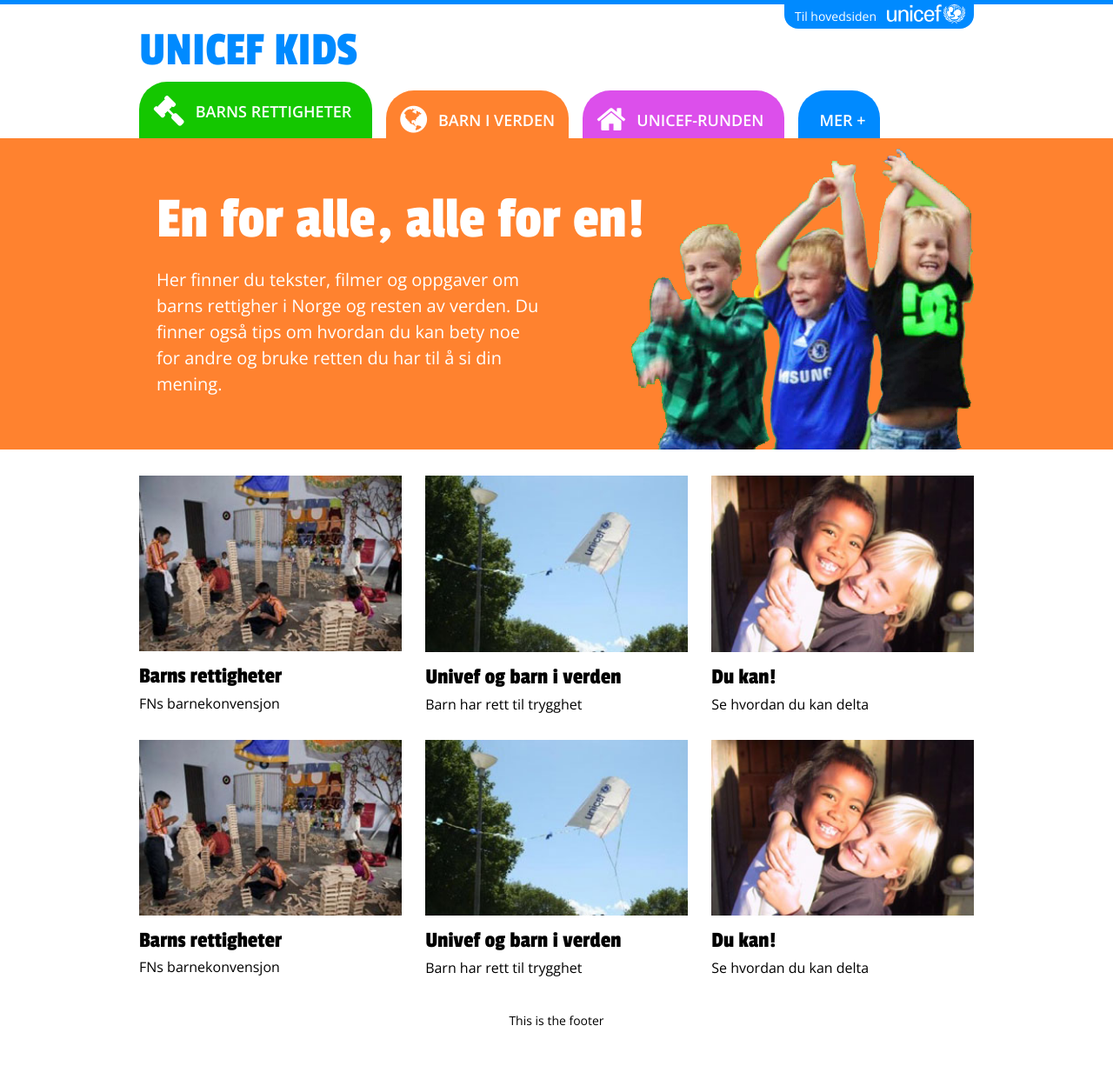
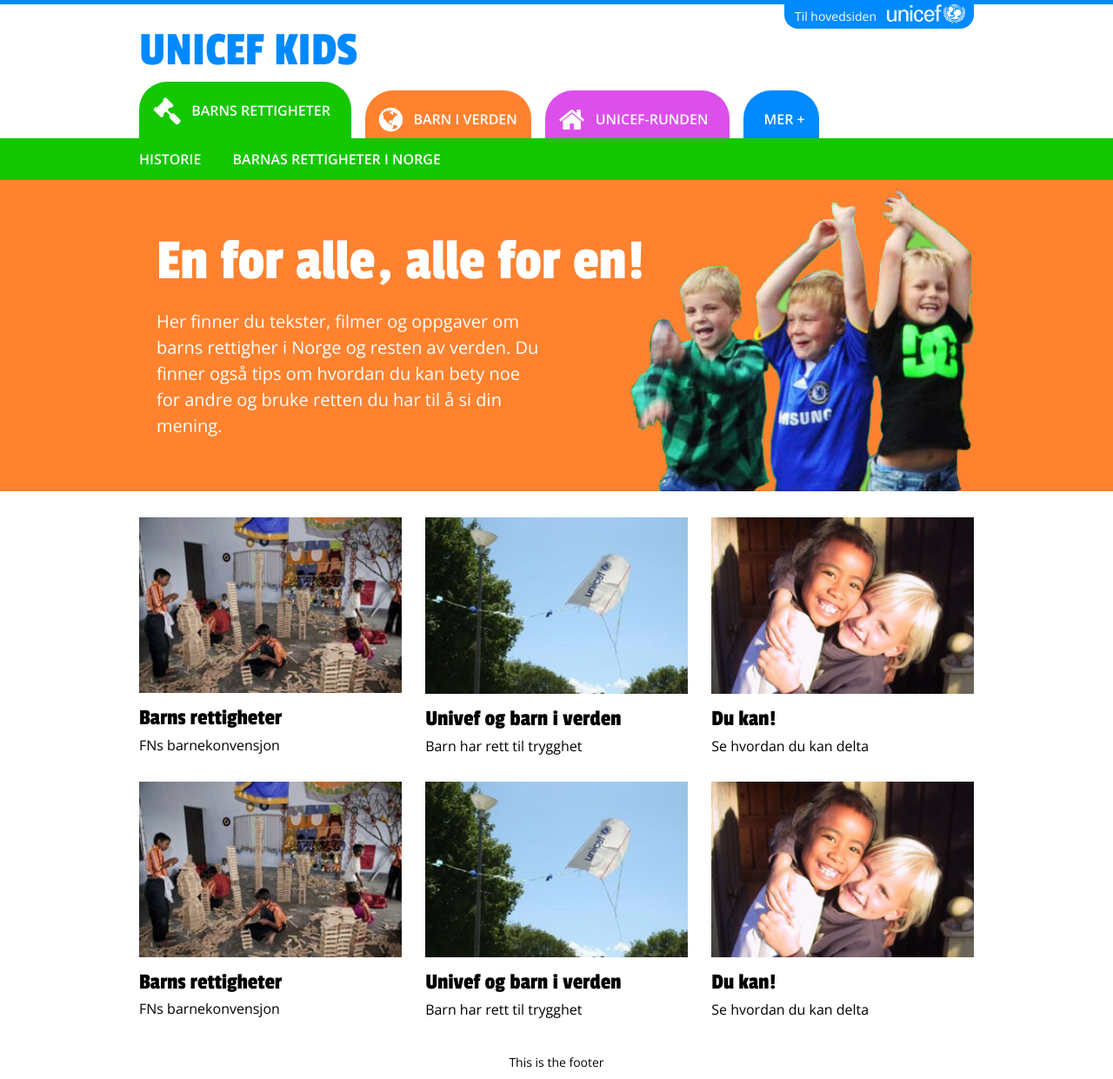
Before and after one commit to front/unicef-kids-static, a Jekyll site: the page built from index.html, in a window 1280 px wide. Shown: the whole page at 87% size. Built offline with Jekyll 4.4.1, drawn with Linux system fonts in a browser that asks for light colours; nearby versions of some CDN libraries; before the commit the page ends 1193 px from its top, so only the background shows below that.

Commit message:
Add category to body

```diff
--- a/_layouts/default.html
+++ b/_layouts/default.html
@@ -14,7 +14,7 @@
       <link href="/css/ie.css" media="screen, projection" rel="stylesheet" type="text/css" />
   <![endif]-->
 </head>
-<body>
+<body class="{% case page.tab %}{% when 1 %}active-category-1{% when 2 %}active-category-2{% when 3 %}active-category-3{% else %}active-category-default{% endcase %}">
 <header class="page-header">
   <div class="page-header--top">
     <div class="l-container">
@@ -29,42 +29,42 @@
         <a href="/">UNICEF KIDS</a>
       </div>
 
-      <nav class="top-menu">
+      <nav class="menu-tabs">
         <ul>
-          <li class="{% if page.tab == 1 %}active{% endif %}">
-            <a href="/">
+          <li class="{% if page.tab == 1 %}active{% endif %} menu-tab menu-tab__category-1">
+            <a class="menu-tab--link" href="/">
               <i class="fa fa-gavel fa-2x"></i>
               <span>Barns rettigheter<span>
             </a>
-            <div class="sub-menu">
+            <div class="sub-menu menu-tab--sub">
               <ul>
-                <li><a href="#0">Historie</a></li>
-                <li><a href="#0">Barnas rettigheter i Norge</a></li>
+                <li><a class="menu-tab--sub-link" href="#0">Historie</a></li>
+                <li><a class="menu-tab--sub-link" href="#0">Barnas rettigheter i Norge</a></li>
               </ul>
             </div>
           </li>
-          <li class="{% if page.tab == 2 %}active{% endif %}">
-            <a href="content.html">
+          <li class="{% if page.tab == 2 %}active{% endif %} menu-tab menu-tab__category-2">
+            <a class="menu-tab--link" href="content.html">
               <i class="fa fa-globe fa-2x"></i>
               <span>Barn i verden</span>
             </a>
-            <div class="sub-menu">
+            <div class="sub-menu menu-tab--sub">
               <ul>
-                <li><a href="#0">Dette er UNICEF</a></li>
-                <li><a href="#0">Fatka om barn</a></li>
-                <li><a href="#0">Barnearbeid</a></li>
+                <li><a class="menu-tab--sub-link" href="#0">Dette er UNICEF</a></li>
+                <li><a class="menu-tab--sub-link" href="#0">Fatka om barn</a></li>
+                <li><a class="menu-tab--sub-link" href="#0">Barnearbeid</a></li>
               </ul>
             </div>
           </li>
-          <li class="{% if page.tab == 3 %}active{% endif %}">
-            <a href="/">
+          <li class="{% if page.tab == 3 %}active{% endif %} menu-tab menu-tab__category-3">
+            <a class="menu-tab--link" href="/">
               <i class="fa fa-home fa-2x"></i>
               <span>Unicef-runden<span>
             </a>
-            <ul class="sub-menu"></ul>
+            <ul class="sub-menu menu-tab--sub"></ul>
           </li>
-          <li>
-            <a href="javascript:void(0)" onclick="toggleMenu();">
+          <li class="menu-tab menu-tab__category-default">
+            <a class="menu-tab--link" href="javascript:void(0)" onclick="toggleMenu();">
               <span>Mer +</span>
             </a>
           </li>
@@ -86,7 +86,7 @@
               <img src="/img/story.jpg">
               <span>Barns rettigheter</span>
             </a>
-            <ul class="sub-menu category--sub-links">
+            <ul class="category--sub-links">
               <li><a href="#0" class="category--sub-link">Historie</a></li>
               <li><a href="#0" class="category--sub-link">Barnas rettigheter i Norge</a></li>
             </ul>
@@ -96,7 +96,7 @@
               <img src="/img/story-2.jpg">
               <span>Barn i verden</span>
             </a>
-            <ul class="sub-menu category--sub-links">
+            <ul class="category--sub-links">
               <li><a href="#0" class="category--sub-link">Dette er UNICEF</a></li>
               <li><a href="#0" class="category--sub-link">Fatka om barn</a></li>
               <li><a href="#0" class="category--sub-link">Barnearbeid</a></li>
@@ -113,7 +113,7 @@
               <img src="/img/story.jpg">
               <span>Du kan</span>
             </a>
-            <ul class="sub-menu category--sub-links">
+            <ul class="category--sub-links">
               <li><a href="#0" class="category--sub-link">Til deg som fadder</a></li>
             </ul>
           </li>
@@ -128,7 +128,7 @@
               <img src="/img/story-3.jpg">
               <span>Kryssord og andre nøtter</span>
             </a>
-            <ul class="sub-menu category--sub-links">
+            <ul class="category--sub-links">
               <li><a href="#0" class="category--sub-link">Kryssord</a></li>
               <li><a href="#0" class="category--sub-link">Puslespill</a></li>
               <li><a href="#0" class="category--sub-link">rebus</a></li>
--- a/css/style.css
+++ b/css/style.css
@@ -140,18 +140,18 @@
 }
 
 /* line 53, ../sass/partials/base/_helper-classes.scss */
-.clearfix, .g-half, .g-third, .page-header .unicef-home, .top-menu {
+.clearfix, .g-half, .g-third, .page-header .unicef-home, .menu-tabs {
   *zoom: 1;
 }
 /* line 59, ../sass/partials/base/_helper-classes.scss */
-.clearfix:before, .g-half:before, .g-third:before, .page-header .unicef-home:before, .top-menu:before, .clearfix:after, .g-half:after, .g-third:after, .page-header .unicef-home:after, .top-menu:after {
+.clearfix:before, .g-half:before, .g-third:before, .page-header .unicef-home:before, .menu-tabs:before, .clearfix:after, .g-half:after, .g-third:after, .page-header .unicef-home:after, .menu-tabs:after {
   content: " ";
   /* 1 */
   display: table;
   /* 2 */
 }
 /* line 64, ../sass/partials/base/_helper-classes.scss */
-.clearfix:after, .g-half:after, .g-third:after, .page-header .unicef-home:after, .top-menu:after {
+.clearfix:after, .g-half:after, .g-third:after, .page-header .unicef-home:after, .menu-tabs:after {
   clear: both;
 }
 
@@ -425,49 +425,54 @@
   }
 }
 
-/* line 21, ../sass/partials/module/partials/_top-menu.scss */
-.top-menu {
+/* line 9, ../sass/partials/module/partials/_top-menu.scss */
+.menu-tabs {
   position: absolute;
   top: 0;
   left: 0;
+  font-weight: 600;
 }
-/* line 26, ../sass/partials/module/partials/_top-menu.scss */
-.top-menu ul {
+/* line 16, ../sass/partials/module/partials/_top-menu.scss */
+.menu-tabs ul {
   margin: 16px 15px;
   padding: 0;
 }
 @media (min-width: 480px) {
-  /* line 26, ../sass/partials/module/partials/_top-menu.scss */
-  .top-menu ul {
+  /* line 16, ../sass/partials/module/partials/_top-menu.scss */
+  .menu-tabs ul {
     margin: 20px 15px;
   }
 }
-/* line 35, ../sass/partials/module/partials/_top-menu.scss */
-.top-menu li {
+/* line 25, ../sass/partials/module/partials/_top-menu.scss */
+.menu-tabs .menu-tab {
   display: none;
 }
-/* line 37, ../sass/partials/module/partials/_top-menu.scss */
-.top-menu li.more {
+/* line 28, ../sass/partials/module/partials/_top-menu.scss */
+.menu-tabs .menu-tab.more {
   display: block;
 }
-/* line 42, ../sass/partials/module/partials/_top-menu.scss */
-.top-menu a {
+/* line 33, ../sass/partials/module/partials/_top-menu.scss */
+.menu-tabs .menu-tab--lnk {
   color: #008aff;
   font-size: 1.125em;
   font-weight: 600;
 }
 @media (min-width: 960px) {
-  /* line 21, ../sass/partials/module/partials/_top-menu.scss */
-  .top-menu {
+  /* line 9, ../sass/partials/module/partials/_top-menu.scss */
+  .menu-tabs {
     position: relative;
   }
-  /* line 50, ../sass/partials/module/partials/_top-menu.scss */
-  .top-menu ul {
+  /* line 42, ../sass/partials/module/partials/_top-menu.scss */
+  .menu-tabs .more {
+    display: none;
+  }
+  /* line 46, ../sass/partials/module/partials/_top-menu.scss */
+  .menu-tabs ul {
     width: 100%;
     margin: 0;
   }
-  /* line 55, ../sass/partials/module/partials/_top-menu.scss */
-  .top-menu li {
+  /* line 51, ../sass/partials/module/partials/_top-menu.scss */
+  .menu-tabs .menu-tab {
     list-style: none;
     display: block;
     float: left;
@@ -475,119 +480,85 @@
     padding: 0;
     text-transform: uppercase;
   }
-  /* line 63, ../sass/partials/module/partials/_top-menu.scss */
-  .top-menu li + li {
+  /* line 59, ../sass/partials/module/partials/_top-menu.scss */
+  .menu-tabs .menu-tab + .menu-tab {
     margin-left: 16px;
   }
-  /* line 67, ../sass/partials/module/partials/_top-menu.scss */
-  .top-menu li.more {
-    display: none;
-  }
   /* line 2, ../sass/partials/module/partials/_top-menu.scss */
-  .top-menu li:nth-child(1) a {
+  .menu-tabs .menu-tab__category-1 .menu-tab--link {
     background-color: #14c700;
-    color: white;
     -webkit-border-radius: 32px 32px 0 0;
     -moz-border-radius: 32px 32px 0 0;
     -ms-border-radius: 32px 32px 0 0;
     -o-border-radius: 32px 32px 0 0;
     border-radius: 32px 32px 0 0;
   }
-  /* line 11, ../sass/partials/module/partials/_top-menu.scss */
-  .top-menu li:nth-child(1) ul li {
-    border-top: 1px solid #11ae00;
-    background-color: #14c700;
-  }
-  /* line 15, ../sass/partials/module/partials/_top-menu.scss */
-  .top-menu li:nth-child(1) ul a {
-    color: white !important;
-  }
   /* line 2, ../sass/partials/module/partials/_top-menu.scss */
-  .top-menu li:nth-child(2) a {
+  .menu-tabs .menu-tab__category-2 .menu-tab--link {
     background-color: #ff822f;
-    color: white;
     -webkit-border-radius: 32px 32px 0 0;
     -moz-border-radius: 32px 32px 0 0;
     -ms-border-radius: 32px 32px 0 0;
     -o-border-radius: 32px 32px 0 0;
     border-radius: 32px 32px 0 0;
   }
-  /* line 11, ../sass/partials/module/partials/_top-menu.scss */
-  .top-menu li:nth-child(2) ul li {
-    border-top: 1px solid #ff7316;
-    background-color: #ff822f;
-  }
-  /* line 15, ../sass/partials/module/partials/_top-menu.scss */
-  .top-menu li:nth-child(2) ul a {
-    color: white !important;
-  }
   /* line 2, ../sass/partials/module/partials/_top-menu.scss */
-  .top-menu li:nth-child(3) a {
+  .menu-tabs .menu-tab__category-3 .menu-tab--link {
     background-color: #dc4feb;
-    color: white;
     -webkit-border-radius: 32px 32px 0 0;
     -moz-border-radius: 32px 32px 0 0;
     -ms-border-radius: 32px 32px 0 0;
     -o-border-radius: 32px 32px 0 0;
     border-radius: 32px 32px 0 0;
   }
-  /* line 11, ../sass/partials/module/partials/_top-menu.scss */
-  .top-menu li:nth-child(3) ul li {
-    border-top: 1px solid #d738e8;
-    background-color: #dc4feb;
-  }
-  /* line 15, ../sass/partials/module/partials/_top-menu.scss */
-  .top-menu li:nth-child(3) ul a {
-    color: white !important;
-  }
   /* line 2, ../sass/partials/module/partials/_top-menu.scss */
-  .top-menu li:nth-child(4) a {
+  .menu-tabs .menu-tab__category-default .menu-tab--link {
     background-color: #008aff;
-    color: white;
     -webkit-border-radius: 32px 32px 0 0;
     -moz-border-radius: 32px 32px 0 0;
     -ms-border-radius: 32px 32px 0 0;
     -o-border-radius: 32px 32px 0 0;
     border-radius: 32px 32px 0 0;
   }
-  /* line 88, ../sass/partials/module/partials/_top-menu.scss */
-  .top-menu a {
+  /* line 77, ../sass/partials/module/partials/_top-menu.scss */
+  .menu-tabs .menu-tab--link {
     display: block;
     float: left;
     padding: 16px;
     height: 55px;
     line-height: 47px;
+    color: white;
     -webkit-transition: all 0.2s ease-out;
     -moz-transition: all 0.2s ease-out;
     -o-transition: all 0.2s ease-out;
     transition: all 0.2s ease-out;
   }
-  /* line 96, ../sass/partials/module/partials/_top-menu.scss */
-  .top-menu a i {
+  /* line 86, ../sass/partials/module/partials/_top-menu.scss */
+  .menu-tabs .menu-tab--link i {
     display: inline-block;
     -webkit-transition: all 0.2s ease-out;
     -moz-transition: all 0.2s ease-out;
     -o-transition: all 0.2s ease-out;
     transition: all 0.2s ease-out;
   }
-  /* line 100, ../sass/partials/module/partials/_top-menu.scss */
-  .top-menu a span {
+  /* line 90, ../sass/partials/module/partials/_top-menu.scss */
+  .menu-tabs .menu-tab--link span {
     display: inline-block;
     vertical-align: middle;
     margin-top: -14px;
     padding-left: 8px;
   }
-  /* line 110, ../sass/partials/module/partials/_top-menu.scss */
-  .top-menu .active a,
-  .top-menu a:hover,
-  .top-menu a:focus {
+  /* line 100, ../sass/partials/module/partials/_top-menu.scss */
+  .menu-tabs .active .menu-tab--link,
+  .menu-tabs .menu-tab--link:hover,
+  .menu-tabs .menu-tab--link:focus {
     height: 65px;
     margin-top: -10px;
   }
-  /* line 114, ../sass/partials/module/partials/_top-menu.scss */
-  .top-menu .active a i,
-  .top-menu a:hover i,
-  .top-menu a:focus i {
+  /* line 104, ../sass/partials/module/partials/_top-menu.scss */
+  .menu-tabs .active .menu-tab--link i,
+  .menu-tabs .menu-tab--link:hover i,
+  .menu-tabs .menu-tab--link:focus i {
     -webkit-transform: rotate(-360deg);
     -moz-transform: rotate(-360deg);
     -ms-transform: rotate(-360deg);
@@ -596,17 +567,61 @@
   }
 }
 
-/* line 121, ../sass/partials/module/partials/_top-menu.scss */
-.sub-menu {
-  display: none;
+/* line 111, ../sass/partials/module/partials/_top-menu.scss */
+.menu-tab--sub li {
+  list-style: none;
+  display: inline-block;
+  line-height: 48px;
+  margin-right: 32px;
 }
 
+/* line 118, ../sass/partials/module/partials/_top-menu.scss */
+.menu-tab--sub-link {
+  color: white;
+}
+/* line 123, ../sass/partials/module/partials/_top-menu.scss */
+.menu-tab--sub-link:hover, .menu-tab--sub-link:focus, .menu-tab--sub-link.active {
+  text-decoration: underline;
+  color: white;
+}
+
+@media (min-width: 480px) {
+  /* line 130, ../sass/partials/module/partials/_top-menu.scss */
+  .sub-menu {
+    display: none;
+    position: absolute;
+    left: 0;
+    top: 100%;
+  }
+
+  /* line 137, ../sass/partials/module/partials/_top-menu.scss */
+  .active .sub-menu {
+    display: block;
+  }
+}
 /* line 13, ../sass/partials/module/partials/_main-menu.scss */
 .open-menu .page-header--bottom {
   border-top: 8px solid #008aff;
 }
 
 /* line 17, ../sass/partials/module/partials/_main-menu.scss */
+.page-header--bottom {
+  border-top: 48px solid #008aff;
+}
+/* line 20, ../sass/partials/module/partials/_main-menu.scss */
+.active-category-1 .page-header--bottom {
+  border-color: #14c700;
+}
+/* line 24, ../sass/partials/module/partials/_main-menu.scss */
+.active-category-2 .page-header--bottom {
+  border-color: #ff822f;
+}
+/* line 28, ../sass/partials/module/partials/_main-menu.scss */
+.active-category-3 .page-header--bottom {
+  border-color: #dc4feb;
+}
+
+/* line 33, ../sass/partials/module/partials/_main-menu.scss */
 .main-menu {
   position: fixed;
   z-index: 10;
@@ -617,24 +632,24 @@
   overflow: scroll;
   display: none;
 }
-/* line 27, ../sass/partials/module/partials/_main-menu.scss */
+/* line 43, ../sass/partials/module/partials/_main-menu.scss */
 .main-menu ul {
   margin: 0;
   padding: 0;
 }
-/* line 32, ../sass/partials/module/partials/_main-menu.scss */
+/* line 48, ../sass/partials/module/partials/_main-menu.scss */
 .main-menu li {
   list-style: none;
 }
 @media (min-width: 480px) and (max-width: 960px) {
-  /* line 17, ../sass/partials/module/partials/_main-menu.scss */
+  /* line 33, ../sass/partials/module/partials/_main-menu.scss */
   .main-menu {
     padding-left: 10px;
     padding-right: 10px;
   }
 }
 @media (min-width: 480px) {
-  /* line 17, ../sass/partials/module/partials/_main-menu.scss */
+  /* line 33, ../sass/partials/module/partials/_main-menu.scss */
   .main-menu {
     position: relative;
     overflow: hidden;
@@ -642,21 +657,21 @@
     width: 100%;
     height: auto;
   }
-  /* line 48, ../sass/partials/module/partials/_main-menu.scss */
+  /* line 64, ../sass/partials/module/partials/_main-menu.scss */
   .main-menu ul {
     padding-bottom: 26px;
   }
-  /* line 52, ../sass/partials/module/partials/_main-menu.scss */
+  /* line 68, ../sass/partials/module/partials/_main-menu.scss */
   .main-menu li {
     margin-top: 30px;
   }
 }
-/* line 57, ../sass/partials/module/partials/_main-menu.scss */
+/* line 73, ../sass/partials/module/partials/_main-menu.scss */
 .main-menu .sub-menu {
   display: block;
 }
 
-/* line 62, ../sass/partials/module/partials/_main-menu.scss */
+/* line 78, ../sass/partials/module/partials/_main-menu.scss */
 body.open-menu .main-menu {
   display: block;
 }
```
Also changed, not shown: sass/partials/module/partials/_main-menu.scss (+16 -0 lines), sass/partials/module/partials/_top-menu.scss (+62 -45 lines).
